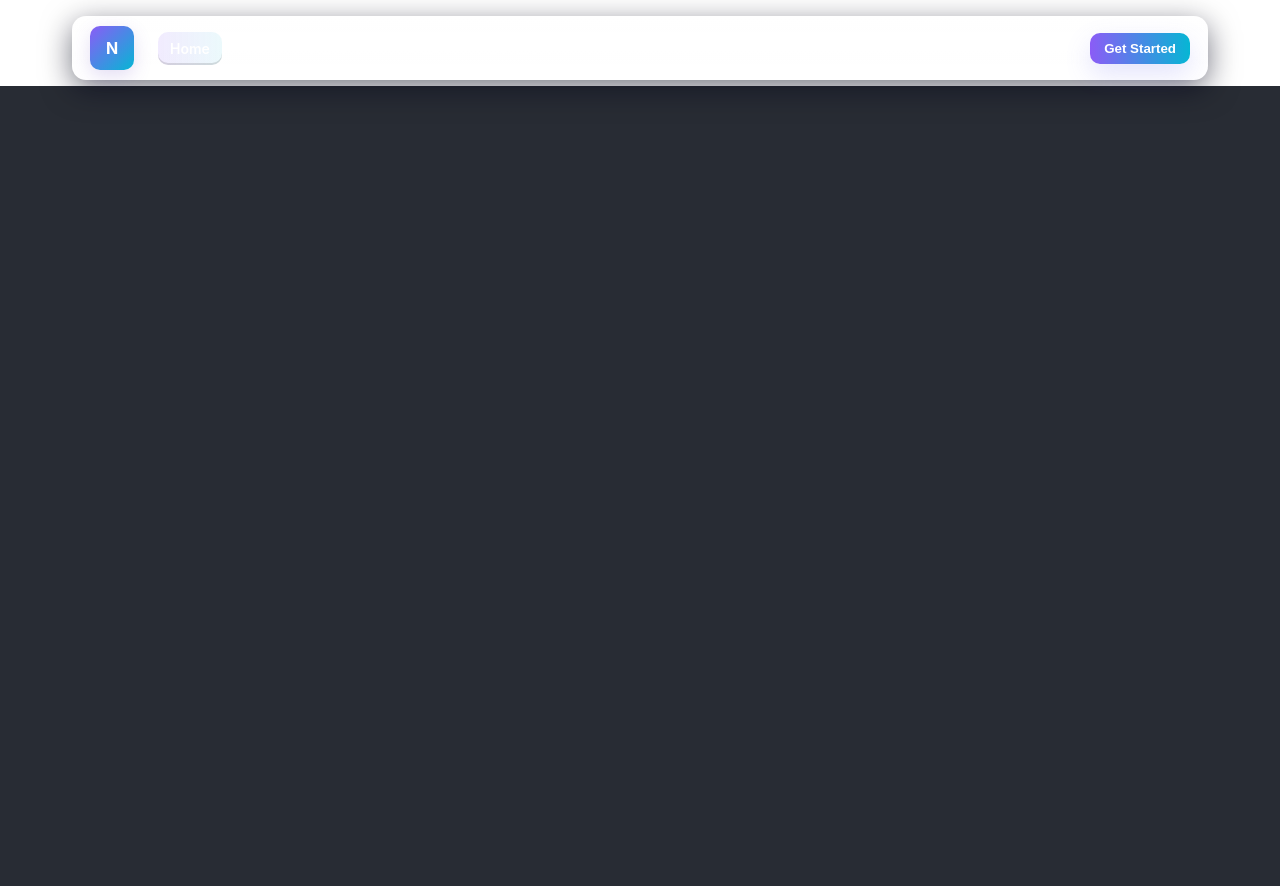
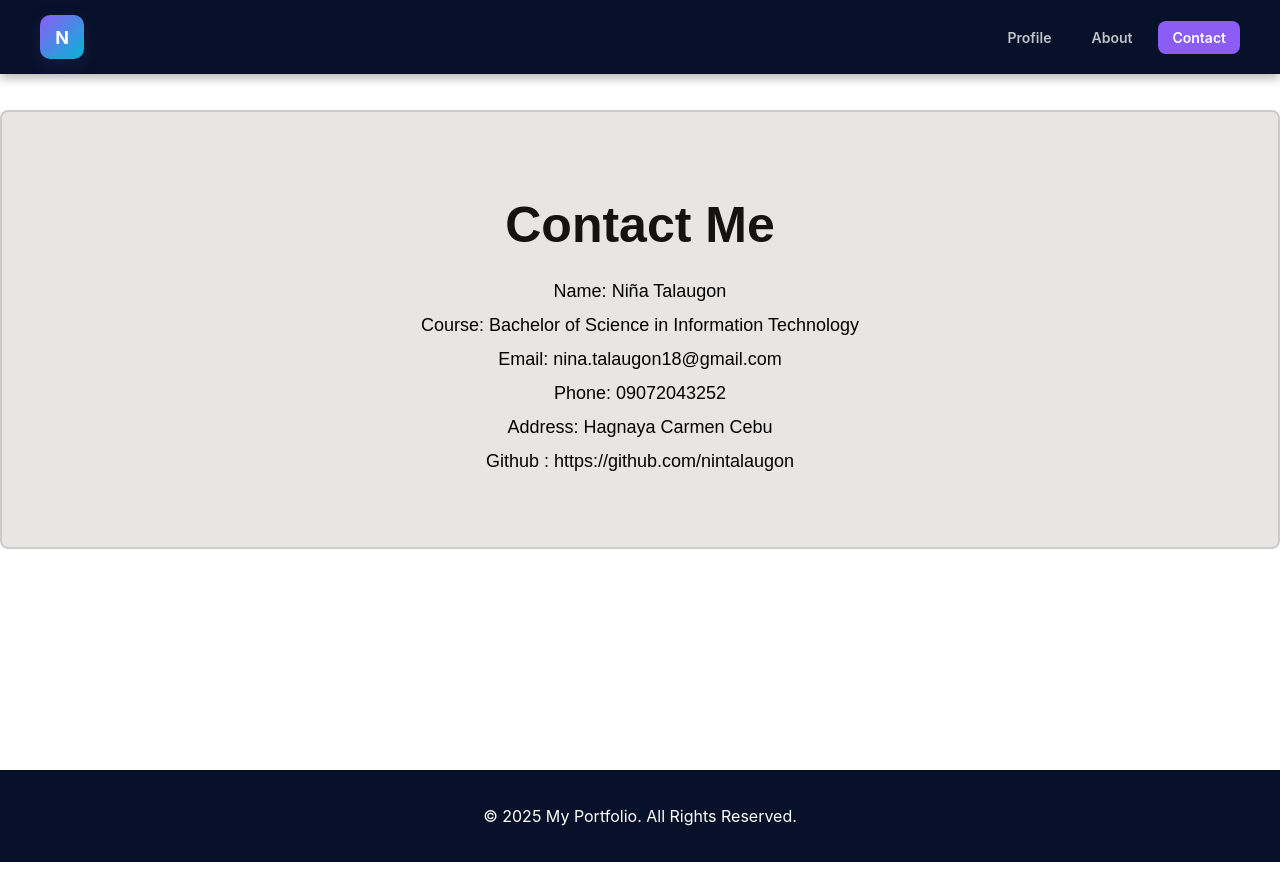
Before and after one commit to nintalaugon/my-first-react-app, a React (Create React App) app: page /contact in a window 1280 px wide. After the commit the page ends 862 px from the top, so only its background shows below. Built offline with nearby package versions, Linux system fonts and the light colour scheme.

Commit message:
Initial commit

```diff
--- a/package.json
+++ b/package.json
@@ -9,6 +9,7 @@
     "@testing-library/user-event": "^13.5.0",
     "react": "^19.1.1",
     "react-dom": "^19.1.1",
+    "react-router-dom": "^7.9.4",
     "react-scripts": "5.0.1",
     "web-vitals": "^2.1.4"
   },
--- a/src/App.js
+++ b/src/App.js
@@ -1,16 +1,29 @@
-
+import React from 'react';
+import { BrowserRouter as Router, Routes, Route } from 'react-router-dom';
+import Navbar from './components/Navbar';
+import Footer from './components/Footer';
+import Profile from './pages/Profile';
+import About from './pages/About';
+import Contact from './pages/Contact';
 import './App.css';
-import Navbar from './components/Navbar';
-
 
 function App() {
   return (
-    <div className="App">
+    <Router>
+      {/* Header always visible */}
       <Navbar />
 
-      <header className="App-header">
-      </header>
-    </div>
+      {/* Page content changes based on route */}
+      <div style={{ paddingTop: '80px', minHeight: '80vh' }}>
+        <Routes>
+          <Route path="/" element={<Profile />} />
+          <Route path="/about" element={<About />} />
+          <Route path="/contact" element={<Contact />} />
+        </Routes>
+      </div>
+
+      <Footer />
+    </Router>
   );
 }
 
--- /dev/null
+++ b/src/components/Footer.css
@@ -0,0 +1,7 @@
+.footer {
+  background-color: #071129;
+  color: white;
+  padding: 20px;
+  text-align: center;
+  margin-top: 50px;
+}
--- /dev/null
+++ b/src/components/Footer.js
@@ -0,0 +1,9 @@
+import './Footer.css';
+
+export default function Footer() {
+  return (
+    <footer className="footer">
+      <p>© 2025 My Portfolio. All Rights Reserved.</p>
+    </footer>
+  );
+}
--- a/src/components/Navbar.css
+++ b/src/components/Navbar.css
@@ -1,62 +1,151 @@
-:root{
-  --bg:#071129;
-  --glass: rgba(255,255,255,0.05);
+:root {
+  --bg: #071129;
+  --glass: rgba(255, 255, 255, 0.05);
   --accent: #8b5cf6;
   --accent-2: #06b6d4;
-  --muted: rgba(255,255,255,0.75);
+  --muted: rgba(255, 255, 255, 0.75);
 }
 
-.nav-wrap{ font-family: Inter, system-ui, -apple-system, 'Segoe UI', Roboto, Arial; }
-
-.navbar{
+.nav-wrap {
+  font-family: Inter, system-ui, -apple-system, 'Segoe UI', Roboto, Arial;
   position: fixed;
-  top: 16px;
-  left: 50%;
-  transform: translateX(-50%);
-  width: min(1100px, calc(100% - 32px));
-  background: linear-gradient(180deg, rgba(255,255,255,0.02), rgba(255,255,255,0.01));
-  border-radius: 14px;
-  padding: 10px 18px;
-  display:flex;
-  align-items:center;
-  gap:12px;
-  box-shadow: 0 8px 30px rgba(2,6,23,0.55);
-  backdrop-filter: blur(6px);
+  top: 0;
+  width: 100%;
+  z-index: 1000;
 }
 
-.brand{ display:flex; align-items:center; gap:12px; cursor:pointer; }
-.logo{
-  height:44px; width:44px; border-radius:10px;
-  display:grid; place-items:center; font-weight:700; color:white;
-  background: linear-gradient(135deg, var(--accent), var(--accent-2));
-  box-shadow: 0 6px 18px rgba(107,70,193,0.18);
-  font-size:16px;
-}
-.brand-text .title{ font-weight:700; color:white; display:block; }
-.brand-text .tag{ font-size:11px; color:var(--muted); display:block; margin-top:2px; }
-
-.burger{ display:none; background:none; border:0; padding:8px; cursor:pointer; }
-.burger span{ display:block; width:22px; height:2px; margin:4px 0; background:linear-gradient(90deg,#fff,#d1d5db); transition:all .25s ease; }
-.burger.open span:nth-child(1){ transform: translateY(6px) rotate(45deg); }
-.burger.open span:nth-child(2){ opacity:0; transform:scaleX(0); }
-.burger.open span:nth-child(3){ transform: translateY(-6px) rotate(-45deg); }
-
-.nav-links{ display:flex; gap:6px; list-style:none; margin:0; padding:0; align-items:center; margin-left:12px; }
-.nav-links li a{
-  padding:8px 12px; border-radius:10px; text-decoration:none; color:var(--muted); font-weight:600; font-size:14px; transition:all .18s ease;
-}
-.nav-links li a:hover{ color:white; transform:translateY(-2px); box-shadow:0 6px 16px rgba(11,17,28,0.3); }
-.nav-links li a.active{ background: linear-gradient(90deg, rgba(139,92,246,0.12), rgba(6,182,212,0.08)); color:white; box-shadow: inset 0 -2px 0 rgba(0,0,0,0.12); }
-
-.action{ margin-left:auto; }
-.cta{ background: linear-gradient(90deg,var(--accent),var(--accent-2)); border:0; color:white; padding:8px 14px; border-radius:10px; font-weight:700; cursor:pointer; box-shadow:0 10px 26px rgba(99,102,241,0.18); }
-.cta:active{ transform:translateY(1px); }
-
-@media (max-width:880px){
-  .burger{ display:block; margin-left:auto; }
-  .nav-links{ position: absolute; top:78px; left:50%; transform: translateX(-50%); flex-direction: column; background: var(--glass); width: calc(100% - 48px); border-radius:12px; padding:12px; opacity:0; pointer-events:none; transform-origin:top center; transition: all .22s ease; }
-  .nav-links.show{ opacity:1; pointer-events:auto; }
-  .action{ display:none; }
+.navbar {
+  display: flex;
+  justify-content: space-between;
+  align-items: center;
+  padding: 15px 40px;
+  background-color: var(--bg);
+  box-shadow: 0 4px 10px rgba(0, 0, 0, 0.3);
 }
 
-.hero-spacer{ height:86px; }
+/* Logo and Brand */
+.brand {
+  display: flex;
+  align-items: center;
+  gap: 10px;
+  cursor: pointer;
+}
+
+.brand .logo {
+  text-decoration: none; /* remove underline */
+  color: white;
+  display: grid;
+  place-items: center;
+  font-weight: 700;
+  font-size: 18px;
+  height: 44px;
+  width: 44px;
+  border-radius: 10px;
+  background: linear-gradient(135deg, var(--accent), var(--accent-2));
+  box-shadow: 0 6px 18px rgba(107, 70, 193, 0.18);
+}
+
+.brand .logo:hover {
+  text-decoration: none;
+}
+
+.brand-name {
+  color: white;
+  font-weight: 600;
+  font-size: 18px;
+}
+
+/* Navigation Links */
+.nav-links {
+  display: flex;
+  gap: 12px;
+  list-style: none;
+  margin: 0;
+  padding: 0;
+  align-items: center;
+}
+
+.nav-links a {
+  text-decoration: none;       /* remove underline */
+  color: var(--muted);          /* default text color */
+  display: inline-block;
+  padding: 8px 14px;
+  border-radius: 8px;
+  font-weight: 600;
+  font-size: 14px;
+  transition: all 0.2s ease;
+}
+
+.nav-links a:hover {
+  color: var(--accent-2);
+  transform: translateY(-2px);
+}
+
+.nav-links a.active {
+  background: var(--accent);
+  color: white;
+}
+
+/* Burger menu (mobile) */
+.burger {
+  display: none;
+  background: none;
+  border: none;
+  padding: 8px;
+  cursor: pointer;
+}
+
+.burger span {
+  display: block;
+  width: 22px;
+  height: 2px;
+  margin: 4px 0;
+  background: white;
+  transition: all 0.25s ease;
+}
+
+.burger.open span:nth-child(1) {
+  transform: translateY(6px) rotate(45deg);
+}
+.burger.open span:nth-child(2) {
+  opacity: 0;
+}
+.burger.open span:nth-child(3) {
+  transform: translateY(-6px) rotate(-45deg);
+}
+
+/* Mobile nav */
+@media (max-width: 880px) {
+  .burger {
+    display: block;
+  }
+
+  .nav-links {
+    position: absolute;
+    top: 70px;
+    left: 50%;
+    transform: translateX(-50%);
+    flex-direction: column;
+    background: var(--glass);
+    width: 90%;
+    border-radius: 12px;
+    padding: 12px;
+    opacity: 0;
+    pointer-events: none;
+    transition: all 0.25s ease;
+  }
+
+  .nav-links.show {
+    opacity: 1;
+    pointer-events: auto;
+  }
+
+  .nav-links li {
+    margin-bottom: 10px;
+  }
+}
+
+/* Spacer so content not hidden under navbar */
+.hero-spacer {
+  height: 80px;
+}
--- a/src/components/Navbar.jsx
+++ b/src/components/Navbar.jsx
@@ -1,53 +1,43 @@
 import React, { useState } from 'react';
+import { Link, useLocation } from 'react-router-dom';
 import './Navbar.css';
 
 export default function Navbar() {
+  const location = useLocation();
   const [open, setOpen] = useState(false);
-  const [active, setActive] = useState('Home');
-  const links = ['Home', 'About', 'Services', 'Portfolio', 'Contact'];
+
+  const isActive = (path) => location.pathname === path;
 
   return (
     <header className="nav-wrap">
       <nav className="navbar">
-        <div className="brand" onClick={() => { setActive('Home'); setOpen(false); }}>
-          <div className="logo">N</div>
-
+        {/* Logo and Brand */}
+        <div className="brand">
+          <Link to="/" className="logo">N</Link>
         </div>
 
+        {/* Burger menu for mobile */}
         <button
           className={`burger ${open ? 'open' : ''}`}
           aria-label="Toggle navigation"
-          onClick={() => setOpen(o => !o)}
+          onClick={() => setOpen(prev => !prev)}
         >
           <span /><span /><span />
         </button>
 
+        {/* Navigation Links */}
         <ul className={`nav-links ${open ? 'show' : ''}`}>
-          {links.map(link => (
-            <li key={link}>
-              <a
-                href={`#${link.toLowerCase()}`}
-                className={active === link ? 'active' : ''}
-                onClick={(e) => {
-                  e.preventDefault();
-                  setActive(link);
-                  setOpen(false);
-                  const el = document.getElementById(link.toLowerCase());
-                  if (el) el.scrollIntoView({ behavior: 'smooth' });
-                }}
-              >
-                {link}
-              </a>
-            </li>
-          ))}
+          <li>
+            <Link className={isActive('/') ? 'active' : ''} to="/" onClick={() => setOpen(false)}>Profile</Link>
+          </li>
+          <li>
+            <Link className={isActive('/about') ? 'active' : ''} to="/about" onClick={() => setOpen(false)}>About</Link>
+          </li>
+          <li>
+            <Link className={isActive('/contact') ? 'active' : ''} to="/contact" onClick={() => setOpen(false)}>Contact</Link>
+          </li>
         </ul>
-
-        <div className="action">
-          <button className="cta">Get Started</button>
-        </div>
       </nav>
-
-      {/* spacer so page content isn't hidden */}
       <div className="hero-spacer" />
     </header>
   );
--- /dev/null
+++ b/src/pages/About.css
@@ -0,0 +1,61 @@
+.about-container {
+  display: flex;
+  align-items: center;
+  justify-content: space-between;
+  background-color: #e8e6e3;
+  padding: 50px;        /* gi-dako */
+  border: 2px solid #ccc;
+  border-radius: 10px;  /* gamay nga curve improvement */
+  max-width: 1400px;    /* gi-dako */
+  min-height: 500px;    /* gi-taasan ang overall container */
+  margin: 50px auto;    /* para mas center ug spacious */
+}
+
+/* IMAGE SIZE GI-DAGKO */
+.about-image img {
+  width: 450px;  /* from 350px -> 450px */
+  height: 450px; /* para square look */
+  border-radius: 8px;
+  object-fit: cover;
+}
+
+/* TEXT CONTAINER GI-LAPAD */
+.about-text {
+  max-width: 750px; /* from 600px -> 750px */
+}
+
+.about-title {
+  font-size: 55px;     /* padako title */
+  font-weight: bold;
+  margin-bottom: 15px;
+}
+
+.about-subtitle {
+  font-size: 22px;     /* gamay nga enlarge */
+  font-weight: bold;
+  color: #c2185b;
+  margin-bottom: 25px;
+}
+
+.about-description {
+  font-size: 18px;      /* from 16px */
+  line-height: 1.9;     /* para mas readable */
+  color: #444;          /* medyo darker for clarity */
+}
+
+/* ICON SECTION GI-ADJUST */
+.about-icons {
+  margin-top: 35px;
+  display: flex;
+  gap: 30px;        /* gi-layo gamay */
+  font-size: 32px;  /* from 26px */
+}
+
+.about-icons i {
+  cursor: pointer;
+  transition: 0.3s;
+}
+
+.about-icons i:hover {
+  transform: scale(1.3);
+}
--- /dev/null
+++ b/src/pages/About.js
@@ -0,0 +1,32 @@
+import React from 'react';
+import './About.css';
+import myPhoto from '../assets/ninin.jpg'; // usba ang path kung lain
+
+export default function About() {
+  return (
+    <div className="about-container">
+      {/* LEFT SIDE IMAGE */}
+      <div className="about-image">
+        <img src={myPhoto} alt="About" />
+      </div>
+
+      {/* RIGHT SIDE TEXT */}
+      <div className="about-text">
+        <h1 className="about-title">About Me</h1>
+        <p className="about-description">
+          I consider myself a dedicated, creative, and goal-oriented BSIT student. I enjoy exploring different areas of IT such as web development, system applications, and cybersecurity. I love learning through hands-on experiences and collaborating with others on projects that challenge my skills and creativity.
+          <br /><br />
+          My long-term goal is to build a career in the IT industry where I can apply my knowledge, adapt to new technologies, and contribute to meaningful digital solutions. I believe in continuous growth, hard work, and staying curious in everything I do.
+        </p>
+
+        <div className="about-icons">
+          <i className="fab fa-behance"></i>
+          <i className="fab fa-dribbble"></i>
+          <i className="fab fa-twitter"></i>
+          <i className="fab fa-instagram"></i>
+          <i className="fab fa-linkedin"></i>
+        </div>
+      </div>
+    </div>
+  );
+}
--- /dev/null
+++ b/src/pages/Contact.css
@@ -0,0 +1,44 @@
+.contact-container {
+  display: flex;
+  flex-direction: column; /* stack text & form vertically for center */
+  align-items: center;    /* horizontally center */
+  justify-content: center; /* vertically center if needed */
+  background-color: #e8e6e3;
+  padding: 50px;
+  border: 2px solid #ccc;
+  border-radius: 8px;
+  max-width: 1400px;
+  margin: 30px auto;
+}
+
+.contact-text {
+  width: 100%;          /* full width for center text */
+  text-align: center;   /* center text */
+  font-family: Arial, sans-serif;
+}
+
+.contact-text h1 {
+  font-size: 50px;
+  margin-bottom: 20px;
+  color: #141312;
+}
+
+.contact-text p {
+  line-height: 1.9;
+  font-size: 18px;
+}
+
+.contact-form {
+  width: 100%;          /* full width */
+  margin-top: 30px;     /* spacing between text & form */
+  display: flex;
+  flex-direction: column;
+  align-items: center;  /* center form items */
+}
+
+.contact-form .form-row input,
+.contact-form .full-width,
+.contact-form textarea {
+  width: 80%;           /* adjust width for smaller screens */
+  margin-bottom: 15px;
+}
--- /dev/null
+++ b/src/pages/Contact.js
@@ -0,0 +1,21 @@
+import React from "react";
+import "./Contact.css";
+
+export default function Contact() {
+  return (
+    <div className="contact-container">
+      {/* LEFT SIDE - Your Original Text */}
+      <div className="contact-text">
+        <h1>Contact Me</h1>
+        <p>
+          Name: Niña Talaugon<br />
+          Course: Bachelor of Science in Information Technology<br />
+          Email: nina.talaugon18@gmail.com<br />
+          Phone: 09072043252<br />
+          Address: Hagnaya Carmen Cebu<br />
+          Github : https://github.com/nintalaugon
+        </p>
+      </div>
+    </div>
+  );
+}
--- /dev/null
+++ b/src/pages/Profile.css
@@ -0,0 +1,37 @@
+.profile-container {
+  display: flex;
+  align-items: center;
+  justify-content: space-between;
+  background-color: #e8e6e3;
+  padding: 50px;
+  border: 2px solid #ccc;
+  border-radius: 10px;
+  max-width: 1400px;
+  min-height: 500px;
+  margin: 50px auto;
+}
+
+.profile-text {
+  flex: 1;
+  max-width: 750px;
+  padding-right: 30px;
+}
+
+.profile-name {
+  font-size: 55px;
+  font-weight: bold;
+  margin-bottom: 20px;
+}
+
+.profile-description {
+  font-size: 18px;
+  line-height: 1.9;
+  color: #444;
+}
+
+.profile-image img {
+  width: 450px;
+  height: 450px;
+  border-radius: 8px;
+  object-fit: cover;
+}
--- /dev/null
+++ b/src/pages/Profile.js
@@ -0,0 +1,30 @@
+import React from 'react';
+import './Profile.css';
+import myPhoto from '../assets/ninin.jpg'; // <-- Inserted your image
+
+export default function Profile() {
+  return (
+    <div className="profile-container">
+      {/* Left Section */}
+      <div className="profile-text">
+        <h1 className="profile-name">Welcome to My Profile</h1>
+        <p className="profile-description">
+          I am Niña Talaugon, a driven and aspiring IT professional currently
+          pursuing a Bachelor of Science in Information Technology. I am passionate
+          about technology, innovation, and creating digital solutions that make
+          everyday tasks easier and more efficient. With a positive mindset and a
+          desire to grow, I am continuously developing my skills in programming,
+          design, and information systems.
+        </p>
+      </div>
+
+      {/* Right Section (Image) */}
+      <div className="profile-image">
+        <img
+          src={myPhoto}   // ✅ Your image is used here
+          alt="Profile"
+        />
+      </div>
+    </div>
+  );
+}
```
Also changed, not shown: src/assets/ninin.jpg (added), 1 other file (tests, documents, lock files or other folders).
